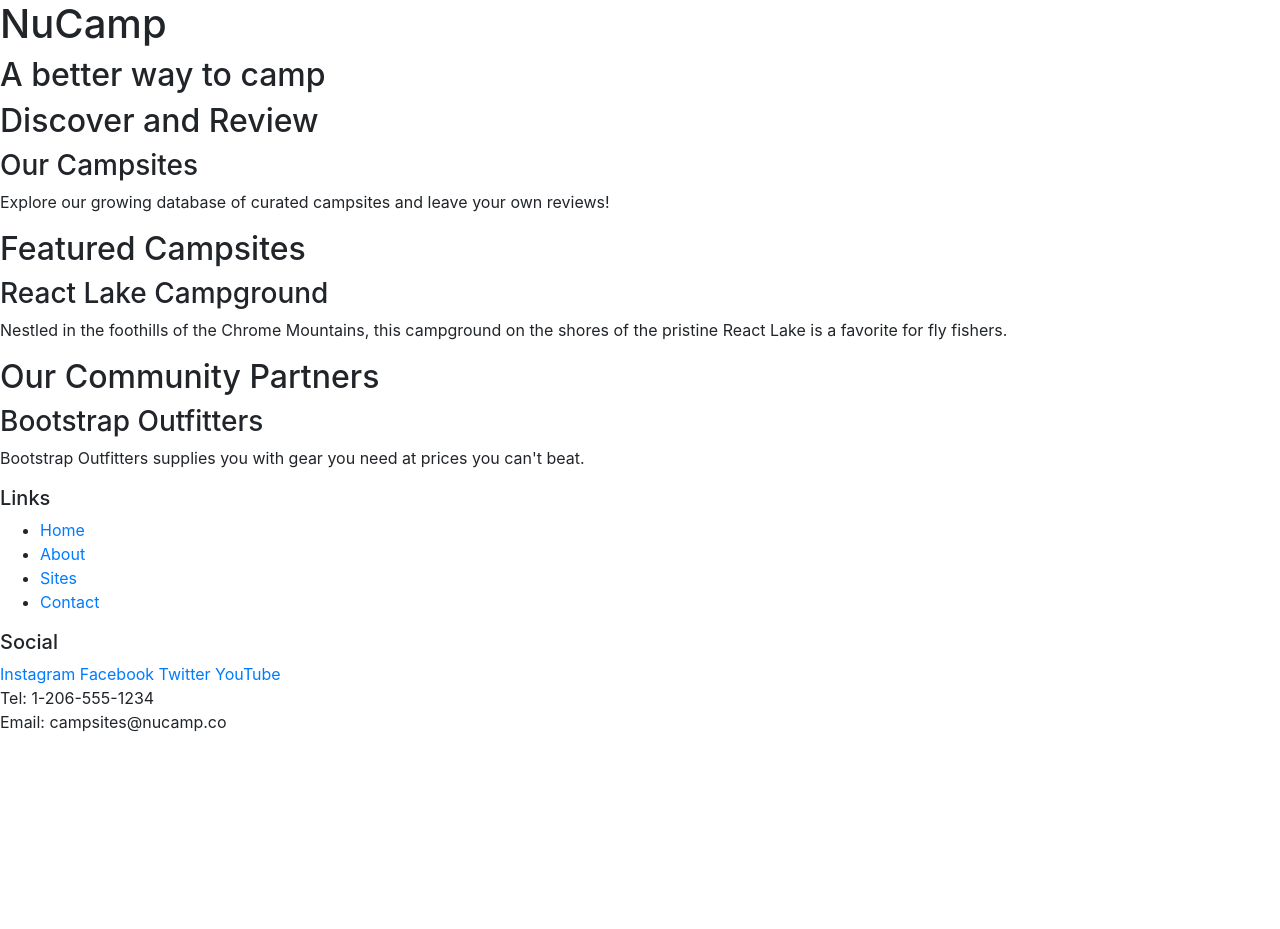
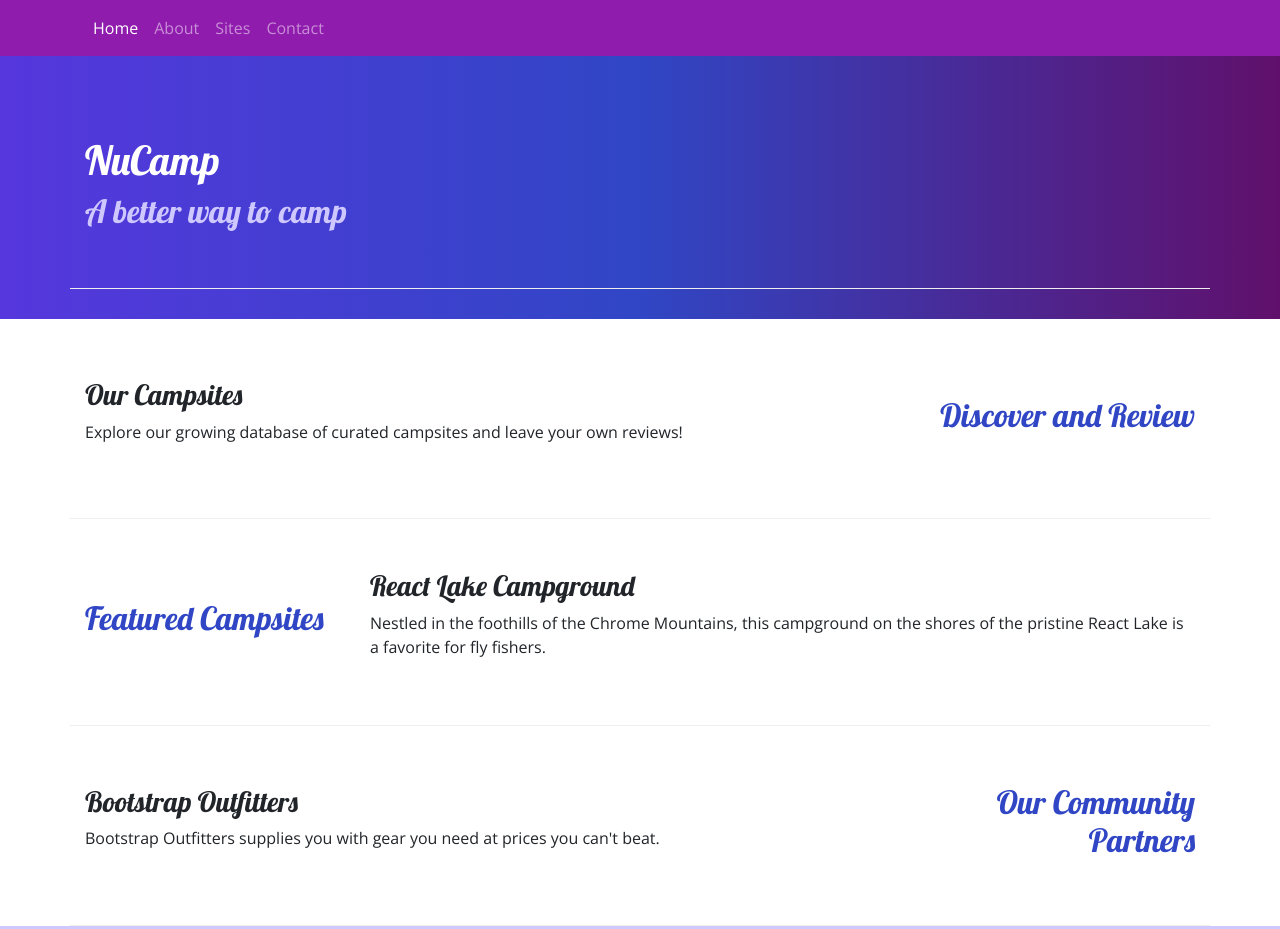
Before and after one commit to evangelinedrink/Project5_nucamp-bootstrap, a website: page index.html in a window 1280 px wide. Shown: the top 929 px of the page. Before the commit the page ends 800 px from the top, so only its background shows below. Drawn offline with nearby package versions, Linux system fonts and the light colour scheme.

Commit message:
Navbar and Breadcrumbs

```diff
--- /dev/null
+++ b/css/styles.css
@@ -0,0 +1,37 @@
+body{
+    font-family: "Open Sans", sans-serif;
+}
+
+h1, h2, h3{
+    font-family: "Lobster", cursive;
+}
+
+h2{
+    color: #3046C5;
+}
+
+header h2{
+    color: #CEC8FF;
+}
+
+footer{
+    background-image: linear-gradient(#CEC8FF, white);
+    padding: 20px 0;
+}
+
+.jumbotron{
+    margin: 0; /*Remove the space between the Jumbotron and the NavBar*/
+    padding: 30px; /*30px on all four sides*/
+    background-image: linear-gradient(to right, #5637DD, #3046C5, #60106B);
+    color: white;
+}
+
+.row-content{
+    padding: 50px 0; /*50px on the top and the bottom and 0px for the left and the right*/
+    border-bottom: 1px ridge;
+    min-height: 200px;
+}
+
+.navbar{
+    background-color: #901CAD;
+}
--- a/index.html
+++ b/index.html
@@ -8,47 +8,92 @@
         <!--Bootstrap CSS-->
         <link rel="stylesheet" href="node_modules/bootstrap/dist/css/bootstrap.min.css"/>
 
+         <!-- Additional CSS must be placed after Bootstrap CSS -->
+        <link rel="stylesheet" href="https://fonts.googleapis.com/css?family=Lobster|Open+Sans" /> <!--Using Google Fonts: Open Sans and Lobster-->
+        <link rel="stylesheet" href="css/styles.css" />
+
         <title>NuCamp: A Better Way To Camp</title>
     </head>
 
+    <nav class="navbar navbar-expand-sm navbar-dark sticky-top"> <!--Creating the Navigation Bar (navbar-dark makes the links lighter when the background is darker. Sticky-top makes sure that Navbar will stay at the top.)-->
+        <div class="container">
+            <button class="navbar-toggler ml-auto" type="button" data-toggle="collapse" data-target="#nucampNavbar"> <!--Create responsive behavior to Navbar by adding a toggle button (hamburger style button) when the viewport reaches a certain size.-->
+                <span class="navbar-toggler-icon"></span> <!--ml-auto in line 20 makes the toggle bar align to the right instead of the left.-->
+            </button>
+
+            <div class="collapse navbar-collapse" id="nucampNavbar"> <!--id name is the same as the button's data-target-->
+                <ul class="navbar-nav">
+                    <li class="nav-item active"><a class="nav-link" href="#">Home</a></li> <!--Active shows that you are on the current page-->
+                    <li class="nav-item"><a class="nav-link" href="aboutus.html">About</a></li> <!--"nav-item" and "nav-link" classes change the appearance of the links in the Nucamp navigation bar-->
+                    <li class="nav-item"><a class="nav-link" href="#">Sites</a></li>
+                    <li class="nav-item"><a class="nav-link" href="#">Contact</a></li>
+                </ul>
+            </div>
+        </div>
+    </nav>
+
 <body>
-        <header>
-            <div>
+    <header class="jumbotron jumbotron-fluid"> <!--Gets rid of rounded corners in the header-->
+        <div class="container">
+            <div class="row row-content">
+                <div class="col">
                     <h1>NuCamp</h1>
                     <h2>A better way to camp</h2>
                 </div>
+            </div>
+        </div>
     </header>
 
-        <div>
-            <h2>Discover and Review</h2>
-            <h3>Our Campsites</h3>
-            <p>Explore our growing database of curated campsites and leave your own reviews!</p>
+    <div class="container">
+        <div class="row row-content align-items-center">
+            <div class="col-sm-4 order-sm-last col-md-3"> <!--Column will span 4 columns on small viewports and below, for medium viewports and above it will span 3 columns-->
+                <h2 class="text-sm-right">Discover and Review</h2> <!--Text is positioned to the right for small viewports and higher-->
             </div>
 
-        <div>
-            <h2>Featured Campsites</h2>
-            <h3>React Lake Campground</h3>
-            <p>Nestled in the foothills of the Chrome Mountains, this campground on the shores of the pristine React Lake is a favorite for fly fishers.</p>
+            <div class="col">
+                <h3>Our Campsites</h3>
+                <p class="d-none d-sm-block">Explore our growing database of curated campsites and leave your own reviews!</p>
+            </div>
         </div>
 
-        <div>
-            <h2>Our Community Partners</h2>
+        <div class="row row-content align-items-center">
+            <div class="col-sm-4 col-md-3">
+                <h2>Featured Campsites</h2>
+            </div>
+
+            <div class="col">
+                <h3>React Lake Campground</h3>
+                <p class="d-none d-sm-block">Nestled in the foothills of the Chrome Mountains, this campground on the shores of the pristine React Lake is a favorite for fly fishers.</p>
+            </div>
+        </div>
+
+        <div class="row row-content align-items-center">
+            <div class="col-sm-4 order-sm-last col-md-3">
+                <h2 class="text-sm-right">Our Community Partners</h2> <!--Text is positioned to the right for small viewports and above-->
+            </div>
+
+            <div class="col">
                 <h3>Bootstrap Outfitters</h3>
-            <p>Bootstrap Outfitters supplies you with gear you need at prices you can't beat.</p>
+                <p class="d-none d-sm-block">Bootstrap Outfitters supplies you with gear you need at prices you can't beat.</p>
+            </div>
+        </div>
     </div>
 
     <footer>
-            <div>
+        <div class="container">
+            <div class="row">
+
+                <div class="col-4 col-sm-2 offest-1">
                     <h5>Links</h5>
-                <ul>
-                    <li><a href="#">Home</a></li>
-                    <li><a href="#">About</a></li>
-                    <li><a href="#">Sites</a></li>
-                    <li><a href="#">Contact</a></li>
+                    <ul class="list-unstyled">
+                        <li><a href="aboutus.html">Home</a></li>
+                        <li><a href="aboutus.html">About</a></li>
+                        <li><a href="aboutus.html">Sites</a></li>
+                        <li><a href="aboutus.html">Contact</a></li>
                     </ul>
                 </div>
 
-            <div>
+                <div class="col-6 col-sm-5 text-center"> <!--Text will be centered for all viewport sizes, column will span 5 rows for small viewports and higher-->
                     <h5>Social</h5>
                     <a href="http://instagram.com/">Instagram</a>
                     <a href="http://facebook.com/">Facebook</a>
@@ -56,9 +101,11 @@
                     <a href="http://youtube.com/">YouTube</a>
                 </div>
 
-            <div>
+                <div class="col-sm-4 text-center"> <!--Text will be in the center for all viewport sizes, column spans for 4 rows for small viewports and higher-->
                     Tel: 1-206-555-1234 <br/>
                     Email: campsites@nucamp.co
+                </div>
+            </div>
         </div>
     </footer>
 
@@ -66,5 +113,6 @@
 <script src="mode_modules/jquery/dist/jquery.slim.min.js"></script>
 <script src="node_modules/popper.js/dist/umd/popper.min.js"></script>
 <script src="node_modules/bootstrap/dist/js/bootstrap.min.js"></script>
+
 </body>
 </html>
```
Also changed, not shown: aboutus.html (added, +123 -0 lines), 1 other file. Lines whose indentation alone changed are shown as unchanged.
